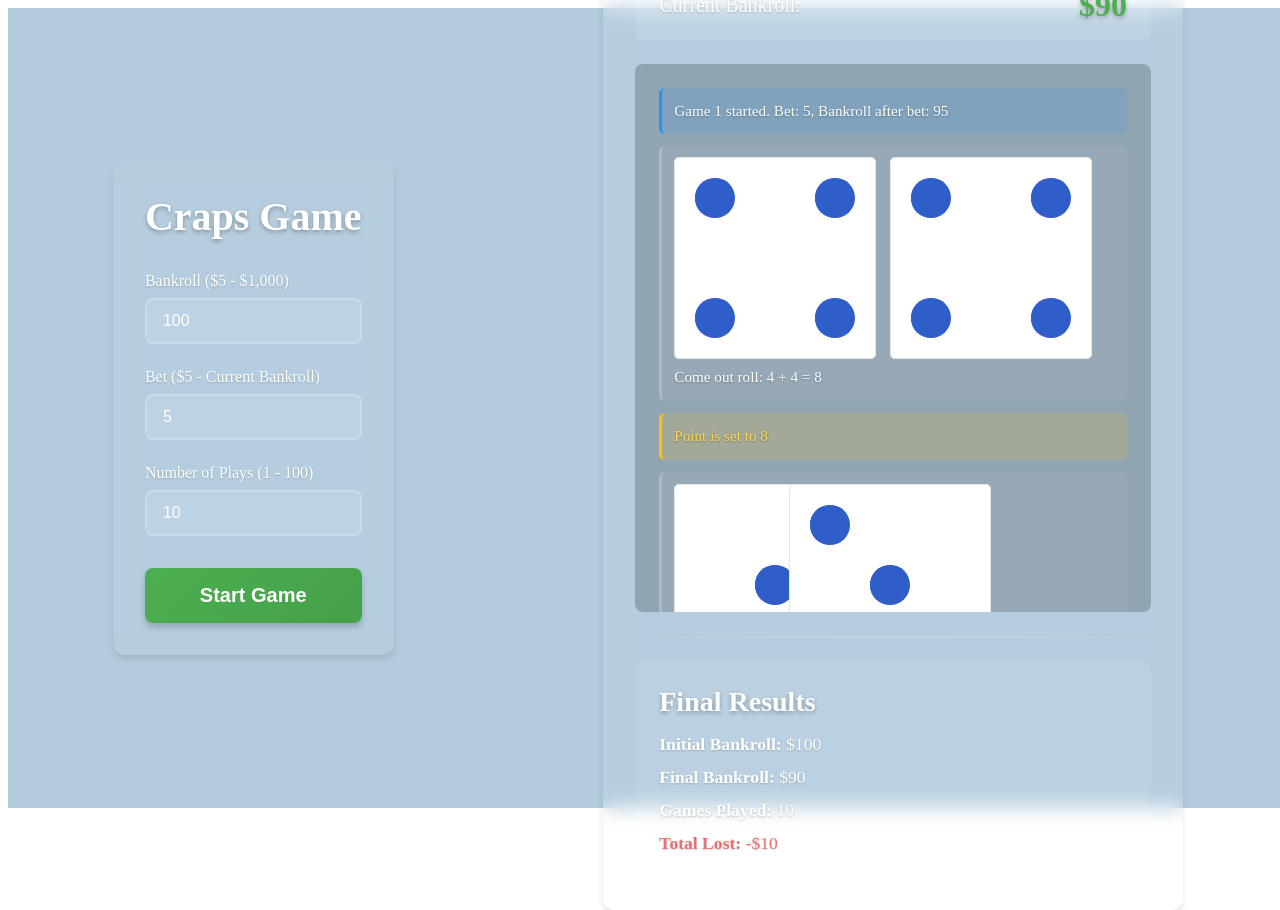
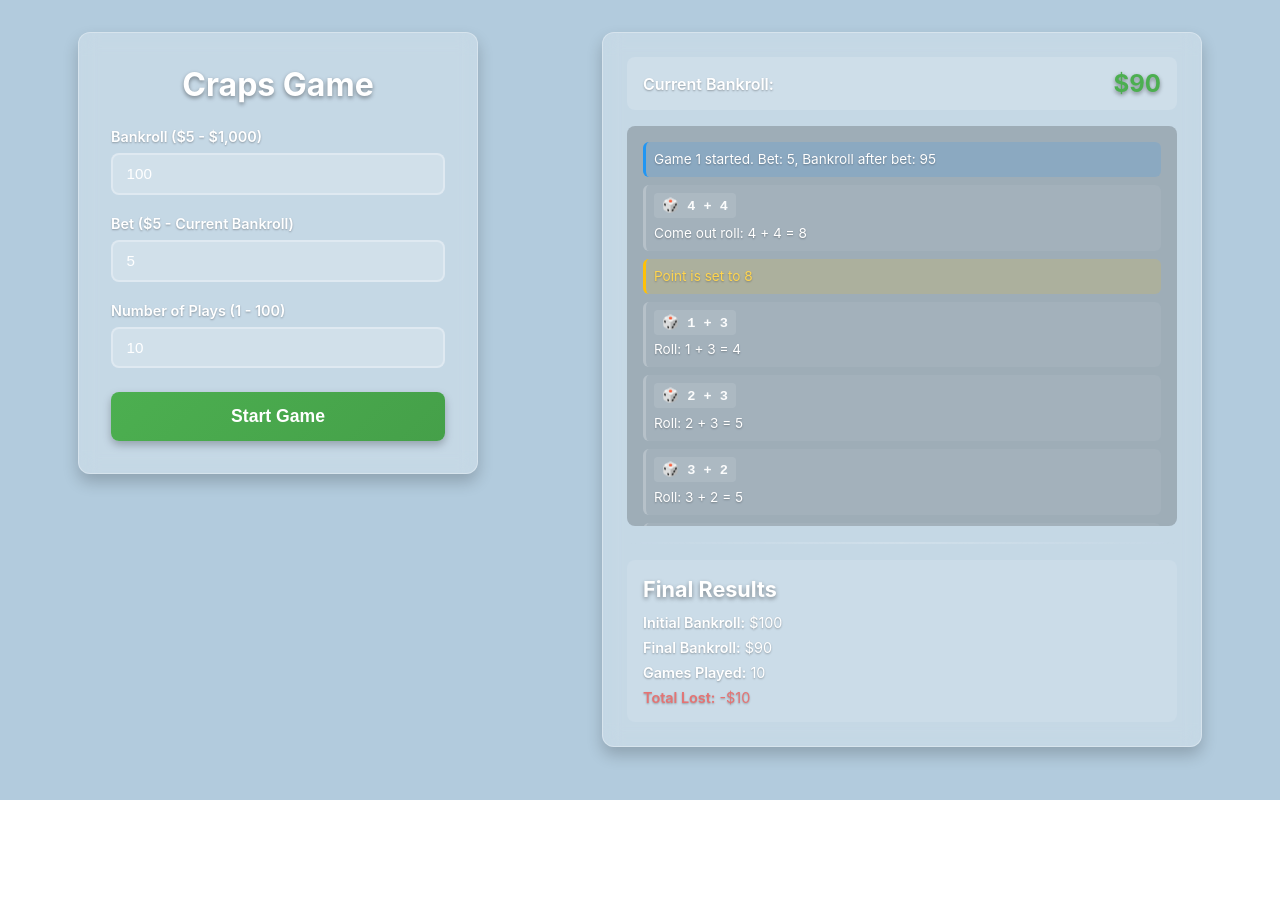
Before and after one commit to musicteachj/city-base-craps, a React (Vite) app: page / in a window 1280 px wide. Both pictures are taken after a click on the button "Start Game". After the commit the page ends 800 px from the top, so only its background shows below. Built offline with nearby package versions, Linux system fonts and the light colour scheme.

Commit message:
styling with improved UX and cleaned codebase

```diff
--- a/src/App.styled.ts
+++ b/src/App.styled.ts
@@ -2,10 +2,24 @@ import styled from "styled-components";
 
 export const AppContainer = styled.div`
   display: flex;
+  flex-direction: row;
   justify-content: center;
-  align-items: center;
-  height: 100vh;
+  align-items: flex-start;
+  gap: 2rem;
+  min-height: 100vh;
   width: 100vw;
   background-color: #b2cbdd;
   box-sizing: border-box;
+  padding: 2rem;
+  overflow-y: auto;
+
+  @media (max-width: 1024px) {
+    flex-direction: column;
+    align-items: center;
+    gap: 1.5rem;
+  }
+
+  @media (max-width: 768px) {
+    padding: 1rem 0.5rem;
+  }
 `;
--- a/src/App.tsx
+++ b/src/App.tsx
@@ -1,5 +1,6 @@
 import { useState } from "react";
 import { AppContainer } from "./App.styled";
+import GlobalStyles from "./GlobalStyles";
 import GameControls from "./components/GameControls";
 import GameDisplay from "./components/GameDisplay";
 import { playGame, GameParams, GameResult } from "./utils/crapsGame";
@@ -19,10 +20,13 @@ function App() {
   };
 
   return (
-    <AppContainer>
-      <GameControls onStartGame={handleStartGame} disabled={isPlaying} />
-      <GameDisplay gameResult={gameResult} />
-    </AppContainer>
+    <>
+      <GlobalStyles />
+      <AppContainer>
+        <GameControls onStartGame={handleStartGame} disabled={isPlaying} />
+        <GameDisplay gameResult={gameResult} />
+      </AppContainer>
+    </>
   );
 }
 
--- /dev/null
+++ b/src/GlobalStyles.ts
@@ -0,0 +1,40 @@
+import { createGlobalStyle } from "styled-components";
+
+const GlobalStyles = createGlobalStyle`
+  * {
+    margin: 0;
+    padding: 0;
+    box-sizing: border-box;
+  }
+
+  html {
+    font-size: 16px;
+  }
+
+  body {
+    margin: 0;
+    font-family: -apple-system, BlinkMacSystemFont, 'Segoe UI', 'Roboto', 'Oxygen',
+      'Ubuntu', 'Cantarell', 'Fira Sans', 'Droid Sans', 'Helvetica Neue',
+      sans-serif;
+    -webkit-font-smoothing: antialiased;
+    -moz-osx-font-smoothing: grayscale;
+    overflow-x: hidden;
+  }
+
+  #root {
+    min-height: 100vh;
+  }
+
+  /* Ensure accessibility for keyboard navigation */
+  *:focus-visible {
+    outline: 2px solid #4CAF50;
+    outline-offset: 2px;
+  }
+
+  /* Hide focus outline for mouse users */
+  *:focus:not(:focus-visible) {
+    outline: none;
+  }
+`;
+
+export default GlobalStyles;
--- a/src/components/Dice.styled.ts
+++ /dev/null
@@ -1,74 +0,0 @@
-import styled from "styled-components";
-
-/*
-const show1 = keyframes`
-  100% {
-    transform: rotateX(720deg) rotateZ(720deg)
-  }
-`;
-*/
-
-export const Die = styled.div<{ $leftPos: string; $topPos: string }>`
-  position: relative;
-  width: 200px;
-  height: 200px;
-  transform-style: preserve-3d;
-  transition: transform 1s;
-  left: ${({ $leftPos }) => $leftPos};
-  top: ${({ $topPos }) => $topPos};
-`;
-
-export const DieSide = styled.div`
-  position: absolute;
-  background-color: #ffffff;
-  border-radius: 5px;
-  width: 200px;
-  height: 200px;
-  border: 1px solid #e5e5e5;
-  text-align: center;
-  line-height: 6em;
-
-  &:nth-child(1) {
-    transform: translateZ(6.2em);
-  }
-
-  &:nth-child(2) {
-    transform: rotateY(90deg) translateZ(6.2em);
-  }
-
-  &:nth-child(3) {
-    transform: rotateY(-90deg) translateZ(6.2em);
-  }
-
-  &:nth-child(4) {
-    transform: rotateX(90deg) translateZ(6.2em);
-  }
-
-  &:nth-child(5) {
-    transform: rotateX(-90deg) translateZ(6.2em);
-  }
-
-  &:nth-child(6) {
-    transform: rotateY(-180deg) translateZ(6.2em);
-  }
-`;
-
-type PositionKey = "one" | "two" | "three";
-
-const rowAndColPosValues: Record<PositionKey, string> = {
-  one: "20%",
-  two: "50%",
-  three: "80%"
-};
-
-export const Dot = styled.div<{ row: PositionKey; column: PositionKey }>`
-  position: absolute;
-  width: 40px;
-  height: 40px;
-  margin: -20px 10px 10px -20px;
-  border-radius: 20px;
-  background-color: #305ec9;
-  box-shadow: inset 2px 2px #305ec9;
-  top: ${({ row }) => rowAndColPosValues[row]};
-  left: ${({ column }) => rowAndColPosValues[column]};
-`;
--- a/src/components/Dice.tsx
+++ /dev/null
@@ -1,75 +0,0 @@
-import { Die, DieSide, Dot } from "./Dice.styled";
-
-interface DiceProps {
-  value?: number; // 1-6, the face value to display
-  diceID?: string;
-  left?: string;
-  top?: string;
-}
-
-const Dice = ({ value = 1, diceID = "one", left = "-150px", top = "0px" }: DiceProps) => {
-  // Calculate the rotation needed to show the correct face
-  const getRotation = (faceValue: number): string => {
-    switch (faceValue) {
-      case 1:
-        return "rotateX(0deg) rotateY(0deg)"; // Front face
-      case 2:
-        return "rotateX(0deg) rotateY(-90deg)"; // Right face
-      case 3:
-        return "rotateX(0deg) rotateY(90deg)"; // Left face
-      case 4:
-        return "rotateX(-90deg) rotateY(0deg)"; // Top face
-      case 5:
-        return "rotateX(90deg) rotateY(0deg)"; // Bottom face
-      case 6:
-        return "rotateX(0deg) rotateY(180deg)"; // Back face
-      default:
-        return "rotateX(0deg) rotateY(0deg)";
-    }
-  };
-
-  return (
-    <Die
-      id={`dice-${diceID}`}
-      $leftPos={left}
-      $topPos={top}
-      style={{ transform: getRotation(value) }}
-    >
-      <DieSide id={`dice-${diceID}-side-one`}>
-        <Dot row="two" column="two" />
-      </DieSide>
-      <DieSide id={`dice-${diceID}-side-two`}>
-        <Dot row="one" column="one" />
-        <Dot row="three" column="three" />
-      </DieSide>
-      <DieSide id={`dice-${diceID}-side-three`}>
-        <Dot row="one" column="one" />
-        <Dot row="two" column="two" />
-        <Dot row="three" column="three" />
-      </DieSide>
-      <DieSide id={`dice-${diceID}-side-four`}>
-        <Dot row="one" column="one" />
-        <Dot row="one" column="three" />
-        <Dot row="three" column="one" />
-        <Dot row="three" column="three" />
-      </DieSide>
-      <DieSide id={`dice-${diceID}-side-five`}>
-        <Dot row="one" column="one" />
-        <Dot row="one" column="three" />
-        <Dot row="two" column="two" />
-        <Dot row="three" column="one" />
-        <Dot row="three" column="three" />
-      </DieSide>
-      <DieSide id={`dice-${diceID}-side-six`}>
-        <Dot row="one" column="one" />
-        <Dot row="one" column="three" />
-        <Dot row="two" column="one" />
-        <Dot row="two" column="three" />
-        <Dot row="three" column="one" />
-        <Dot row="three" column="three" />
-      </DieSide>
-    </Die>
-  );
-};
-
-export default Dice;
--- a/src/components/GameControls.styled.ts
+++ b/src/components/GameControls.styled.ts
@@ -1,61 +1,68 @@
 import styled from "styled-components";
 
 export const ControlsContainer = styled.div`
-  background: rgba(255, 255, 255, 0.05);
+  background: rgba(255, 255, 255, 0.25);
   border-radius: 12px;
   padding: 2rem;
-  box-shadow: 0 4px 6px rgba(0, 0, 0, 0.1);
+  box-shadow: 0 8px 16px rgba(0, 0, 0, 0.2);
   backdrop-filter: blur(10px);
-  max-width: 500px;
+  border: 1px solid rgba(255, 255, 255, 0.3);
+  max-width: 400px;
+  width: 100%;
   margin: 0 auto;
+
+  @media (max-width: 1024px) {
+    max-width: 100%;
+  }
 
   @media (max-width: 768px) {
     padding: 1.5rem;
-    margin: 1rem;
   }
 `;
 
 export const Title = styled.h1`
   color: #fff;
   text-align: center;
-  margin: 0 0 2rem 0;
-  font-size: 2.5rem;
-  text-shadow: 0 2px 4px rgba(0, 0, 0, 0.3);
+  margin: 0 0 1.5rem 0;
+  font-size: 2rem;
+  font-weight: 700;
+  text-shadow: 0 2px 4px rgba(0, 0, 0, 0.4);
 
   @media (max-width: 768px) {
-    font-size: 2rem;
-    margin-bottom: 1.5rem;
+    font-size: 1.75rem;
+    margin-bottom: 1.25rem;
   }
 `;
 
 export const FormGroup = styled.div`
-  margin-bottom: 1.5rem;
+  margin-bottom: 1.25rem;
 
   @media (max-width: 768px) {
-    margin-bottom: 1.25rem;
+    margin-bottom: 1rem;
   }
 `;
 
 export const Label = styled.label`
   display: block;
   color: #fff;
-  font-size: 1rem;
-  font-weight: 500;
+  font-size: 0.9rem;
+  font-weight: 600;
   margin-bottom: 0.5rem;
-  text-shadow: 0 1px 2px rgba(0, 0, 0, 0.2);
+  text-shadow: 0 1px 2px rgba(0, 0, 0, 0.3);
 
   @media (max-width: 768px) {
-    font-size: 0.95rem;
+    font-size: 0.85rem;
   }
 `;
 
 export const Input = styled.input<{ $hasError?: boolean }>`
   width: 100%;
-  padding: 0.75rem 1rem;
-  font-size: 1rem;
-  border: 2px solid ${(props) => (props.$hasError ? "#ff4444" : "rgba(255, 255, 255, 0.2)")};
+  padding: 0.65rem 0.85rem;
+  font-size: 0.95rem;
+  font-weight: 500;
+  border: 2px solid ${(props) => (props.$hasError ? "#ff4444" : "rgba(255, 255, 255, 0.3)")};
   border-radius: 8px;
-  background: rgba(255, 255, 255, 0.1);
+  background: rgba(255, 255, 255, 0.2);
   color: #fff;
   transition: all 0.3s ease;
   box-sizing: border-box;
@@ -63,7 +70,7 @@ export const Input = styled.input<{ $hasError?: boolean }>`
   &:focus {
     outline: none;
     border-color: ${(props) => (props.$hasError ? "#ff4444" : "#4CAF50")};
-    background: rgba(255, 255, 255, 0.15);
+    background: rgba(255, 255, 255, 0.25);
     box-shadow: 0 0 0 3px ${(props) =>
       props.$hasError ? "rgba(255, 68, 68, 0.2)" : "rgba(76, 175, 80, 0.2)"};
   }
@@ -86,8 +93,8 @@ export const Input = styled.input<{ $hasError?: boolean }>`
   -moz-appearance: textfield;
 
   @media (max-width: 768px) {
-    padding: 0.65rem 0.85rem;
-    font-size: 0.95rem;
+    padding: 0.6rem 0.75rem;
+    font-size: 0.9rem;
   }
 `;
 
@@ -106,22 +113,22 @@ export const ErrorMessage = styled.span`
 
 export const StartButton = styled.button`
   width: 100%;
-  padding: 1rem 2rem;
-  font-size: 1.25rem;
-  font-weight: 600;
+  padding: 0.85rem 1.75rem;
+  font-size: 1.1rem;
+  font-weight: 700;
   color: #fff;
   background: linear-gradient(135deg, #4CAF50 0%, #45a049 100%);
   border: none;
   border-radius: 8px;
   cursor: pointer;
   transition: all 0.3s ease;
-  box-shadow: 0 4px 6px rgba(0, 0, 0, 0.2);
-  margin-top: 0.5rem;
+  box-shadow: 0 4px 8px rgba(0, 0, 0, 0.25);
+  margin-top: 0.25rem;
 
   &:hover:not(:disabled) {
     background: linear-gradient(135deg, #45a049 0%, #3d8b40 100%);
     transform: translateY(-2px);
-    box-shadow: 0 6px 8px rgba(0, 0, 0, 0.3);
+    box-shadow: 0 6px 12px rgba(0, 0, 0, 0.3);
   }
 
   &:active:not(:disabled) {
@@ -136,7 +143,7 @@ export const StartButton = styled.button`
   }
 
   @media (max-width: 768px) {
-    padding: 0.85rem 1.5rem;
-    font-size: 1.1rem;
+    padding: 0.75rem 1.5rem;
+    font-size: 1rem;
   }
 `;
--- a/src/components/GameDisplay.styled.ts
+++ b/src/components/GameDisplay.styled.ts
@@ -1,17 +1,24 @@
 import styled from "styled-components";
 
 export const DisplayContainer = styled.div`
-  background: rgba(255, 255, 255, 0.05);
+  background: rgba(255, 255, 255, 0.25);
   border-radius: 12px;
-  padding: 2rem;
-  box-shadow: 0 4px 6px rgba(0, 0, 0, 0.1);
+  padding: 1.5rem;
+  box-shadow: 0 8px 16px rgba(0, 0, 0, 0.2);
   backdrop-filter: blur(10px);
-  max-width: 800px;
-  margin: 2rem auto 0;
+  border: 1px solid rgba(255, 255, 255, 0.3);
+  max-width: 600px;
+  width: 100%;
+  margin: 0 auto;
+
+  @media (max-width: 1024px) {
+    max-width: 100%;
+    margin: 1.5rem auto 0;
+  }
 
   @media (max-width: 768px) {
-    padding: 1.5rem;
-    margin: 1rem;
+    padding: 1rem;
+    margin: 1.5rem auto 0;
   }
 `;
 
@@ -19,47 +26,47 @@ export const BankrollStatus = styled.div`
   display: flex;
   justify-content: space-between;
   align-items: center;
-  padding: 1rem 1.5rem;
-  background: rgba(255, 255, 255, 0.1);
+  padding: 0.75rem 1rem;
+  background: rgba(255, 255, 255, 0.15);
   border-radius: 8px;
-  margin-bottom: 1.5rem;
+  margin-bottom: 1rem;
 
   @media (max-width: 768px) {
     flex-direction: column;
     gap: 0.5rem;
-    padding: 1rem;
+    padding: 0.75rem;
   }
 `;
 
 export const BankrollLabel = styled.span`
   color: #fff;
-  font-size: 1.25rem;
-  font-weight: 500;
-  text-shadow: 0 1px 2px rgba(0, 0, 0, 0.2);
+  font-size: 1rem;
+  font-weight: 600;
+  text-shadow: 0 1px 2px rgba(0, 0, 0, 0.3);
 
   @media (max-width: 768px) {
-    font-size: 1.1rem;
+    font-size: 0.95rem;
   }
 `;
 
 export const BankrollValue = styled.span`
   color: #4CAF50;
-  font-size: 2rem;
+  font-size: 1.5rem;
   font-weight: 700;
-  text-shadow: 0 2px 4px rgba(0, 0, 0, 0.3);
+  text-shadow: 0 2px 4px rgba(0, 0, 0, 0.4);
 
   @media (max-width: 768px) {
-    font-size: 1.75rem;
+    font-size: 1.35rem;
   }
 `;
 
 export const GameLog = styled.div`
   background: rgba(0, 0, 0, 0.2);
   border-radius: 8px;
-  padding: 1.5rem;
-  max-height: 500px;
+  padding: 1rem;
+  max-height: 400px;
   overflow-y: auto;
-  margin-bottom: 1.5rem;
+  margin-bottom: 1rem;
 
   /* Custom scrollbar */
   &::-webkit-scrollbar {
@@ -81,14 +88,14 @@ export const GameLog = styled.div`
   }
 
   @media (max-width: 768px) {
-    padding: 1rem;
-    max-height: 400px;
+    padding: 0.75rem;
+    max-height: 350px;
   }
 `;
 
 export const LogEntry = styled.div<{ $type: string }>`
-  padding: 0.75rem;
-  margin-bottom: 0.75rem;
+  padding: 0.5rem;
+  margin-bottom: 0.5rem;
   border-radius: 6px;
   background: ${(props) => {
     switch (props.$type) {
@@ -123,31 +130,25 @@ export const LogEntry = styled.div<{ $type: string }>`
     }};
 
   @media (max-width: 768px) {
-    padding: 0.65rem;
-    margin-bottom: 0.65rem;
+    padding: 0.4rem;
+    margin-bottom: 0.4rem;
   }
 `;
 
-export const DiceContainer = styled.div`
-  display: flex;
-  gap: 1rem;
-  margin-bottom: 0.5rem;
-  justify-content: flex-start;
-  align-items: center;
-  flex-wrap: wrap;
-
-  /* Make dice smaller in the log */
-  & > div {
-    transform: scale(0.5);
-    transform-origin: left center;
-  }
+export const DiceDisplay = styled.div`
+  display: inline-block;
+  font-size: 0.85rem;
+  font-weight: 600;
+  color: rgba(255, 255, 255, 0.95);
+  background: rgba(255, 255, 255, 0.1);
+  padding: 0.25rem 0.5rem;
+  border-radius: 4px;
+  margin-bottom: 0.35rem;
+  font-family: 'Courier New', monospace;
 
   @media (max-width: 768px) {
-    gap: 0.75rem;
-
-    & > div {
-      transform: scale(0.4);
-    }
+    font-size: 0.8rem;
+    padding: 0.2rem 0.4rem;
   }
 `;
 
@@ -165,12 +166,12 @@ export const LogMessage = styled.p<{ $type: string }>`
         return "#fff";
     }
   }};
-  font-size: 0.95rem;
-  line-height: 1.5;
+  font-size: 0.85rem;
+  line-height: 1.4;
   text-shadow: 0 1px 2px rgba(0, 0, 0, 0.3);
 
   @media (max-width: 768px) {
-    font-size: 0.875rem;
+    font-size: 0.8rem;
   }
 `;
 
@@ -183,31 +184,32 @@ export const Separator = styled.hr`
     rgba(255, 255, 255, 0.2),
     transparent
   );
-  margin: 1.5rem 0;
+  margin: 1rem 0;
 
   @media (max-width: 768px) {
-    margin: 1.25rem 0;
+    margin: 0.85rem 0;
   }
 `;
 
 export const ResultsSummary = styled.div`
-  background: rgba(255, 255, 255, 0.08);
+  background: rgba(255, 255, 255, 0.1);
   border-radius: 8px;
-  padding: 1.5rem;
+  padding: 1rem;
 
   @media (max-width: 768px) {
-    padding: 1.25rem;
+    padding: 0.85rem;
   }
 `;
 
 export const ResultsTitle = styled.h2`
   color: #fff;
-  font-size: 1.75rem;
-  margin: 0 0 1rem 0;
-  text-shadow: 0 2px 4px rgba(0, 0, 0, 0.3);
+  font-size: 1.35rem;
+  font-weight: 700;
+  margin: 0 0 0.75rem 0;
+  text-shadow: 0 2px 4px rgba(0, 0, 0, 0.4);
 
   @media (max-width: 768px) {
-    font-size: 1.5rem;
+    font-size: 1.25rem;
   }
 `;
 
@@ -217,9 +219,9 @@ export const ResultsItem = styled.div<{ $type?: "win" | "lose" }>`
     if (props.$type === "lose") return "#E57373";
     return "#fff";
   }};
-  font-size: 1.1rem;
-  margin-bottom: 0.75rem;
-  text-shadow: 0 1px 2px rgba(0, 0, 0, 0.2);
+  font-size: 0.9rem;
+  margin-bottom: 0.5rem;
+  text-shadow: 0 1px 2px rgba(0, 0, 0, 0.3);
 
   &:last-child {
     margin-bottom: 0;
@@ -230,20 +232,21 @@ export const ResultsItem = styled.div<{ $type?: "win" | "lose" }>`
   }
 
   @media (max-width: 768px) {
-    font-size: 1rem;
-    margin-bottom: 0.65rem;
+    font-size: 0.85rem;
+    margin-bottom: 0.4rem;
   }
 `;
 
 export const EmptyState = styled.div`
-  color: rgba(255, 255, 255, 0.7);
-  font-size: 1.25rem;
+  color: rgba(255, 255, 255, 0.9);
+  font-size: 1rem;
   text-align: center;
-  padding: 3rem 2rem;
-  text-shadow: 0 1px 2px rgba(0, 0, 0, 0.2);
+  padding: 2rem 1.5rem;
+  line-height: 1.6;
+  text-shadow: 0 1px 2px rgba(0, 0, 0, 0.3);
 
   @media (max-width: 768px) {
-    font-size: 1.1rem;
-    padding: 2rem 1.5rem;
+    font-size: 0.95rem;
+    padding: 1.5rem 1rem;
   }
 `;
--- a/src/components/GameDisplay.tsx
+++ b/src/components/GameDisplay.tsx
@@ -1,5 +1,4 @@
 import { GameResult, GameLogEntry } from "../utils/crapsGame";
-import Dice from "./Dice";
 import {
   DisplayContainer,
   BankrollStatus,
@@ -8,7 +7,7 @@ import {
   GameLog,
   LogEntry,
   LogMessage,
-  DiceContainer,
+  DiceDisplay,
   ResultsSummary,
   ResultsTitle,
   ResultsItem,
@@ -38,20 +37,9 @@ const GameDisplay = ({ gameResult }: GameDisplayProps) => {
     return (
       <LogEntry key={index} $type={entry.type}>
         {isDiceRoll && entry.roll && (
-          <DiceContainer>
-            <Dice
-              value={entry.roll.die1}
-              diceID={`log-${index}-1`}
-              left="0px"
-              top="0px"
-            />
-            <Dice
-              value={entry.roll.die2}
-              diceID={`log-${index}-2`}
-              left="0px"
-              top="0px"
-            />
-          </DiceContainer>
+          <DiceDisplay>
+            🎲 {entry.roll.die1} + {entry.roll.die2}
+          </DiceDisplay>
         )}
         <LogMessage $type={entry.type}>{entry.message}</LogMessage>
       </LogEntry>
```
